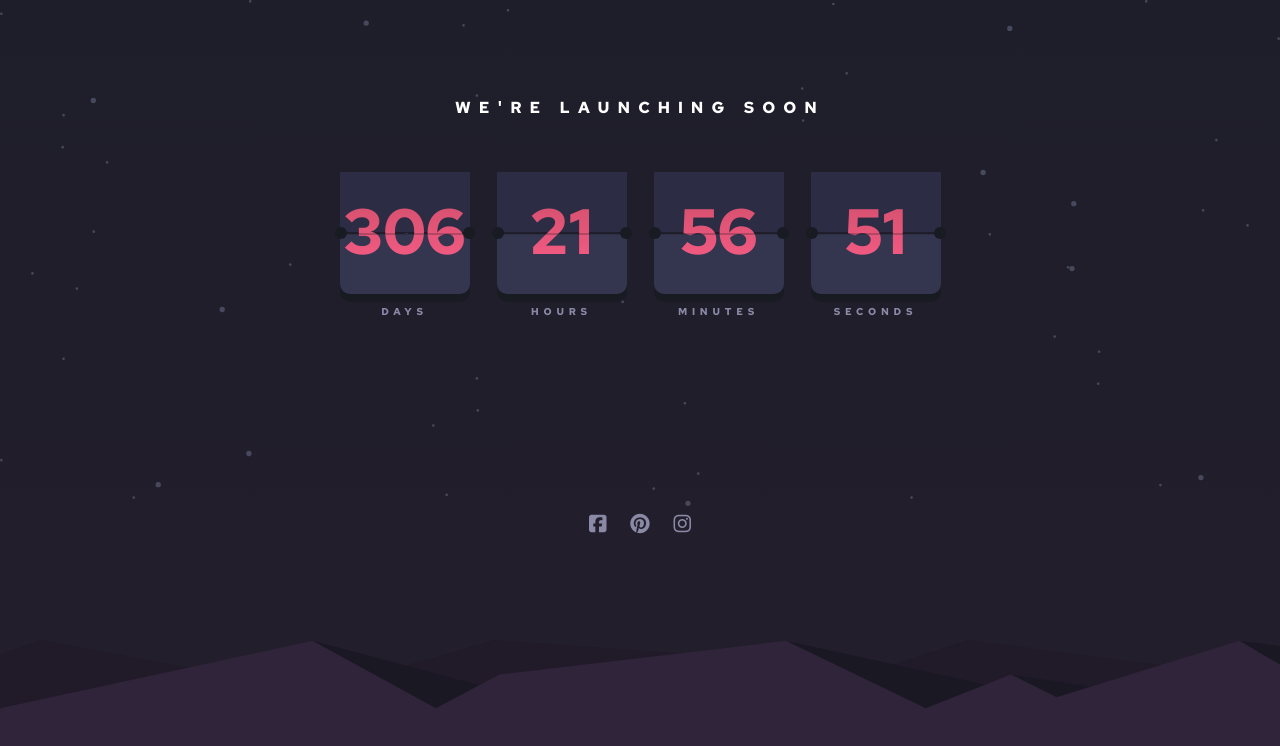
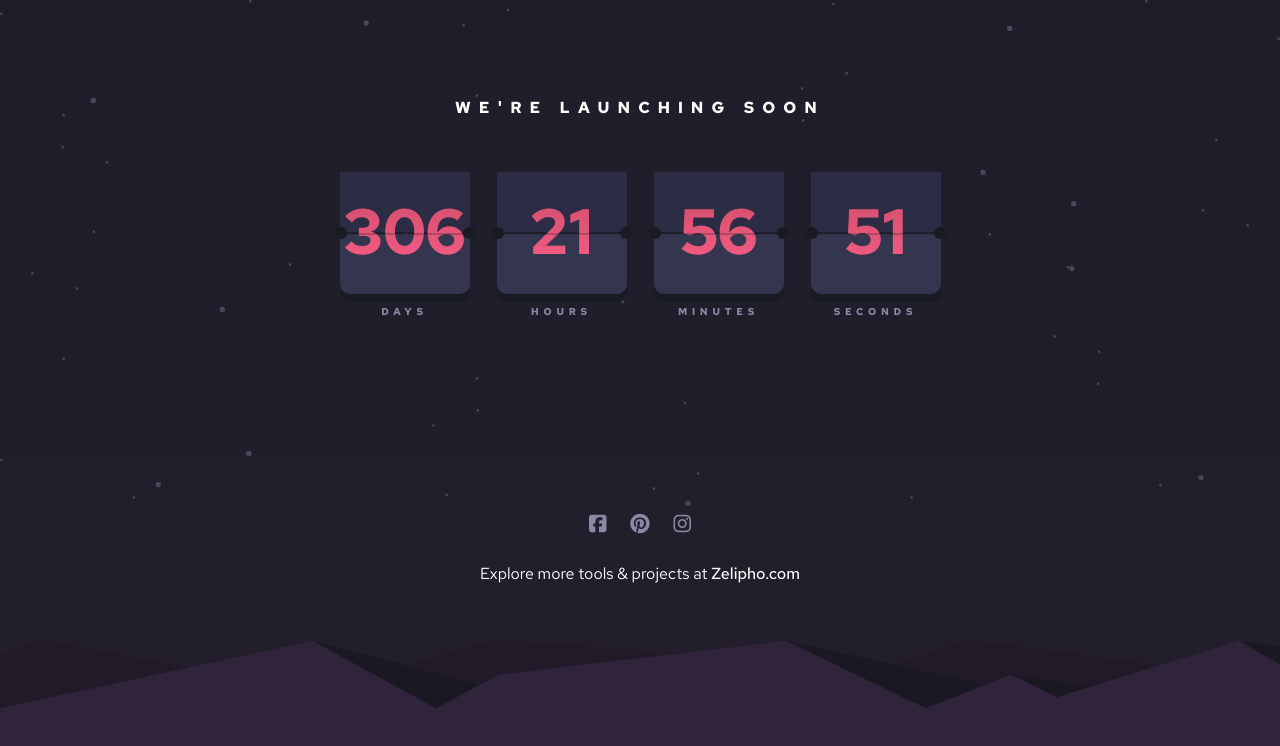
Before and after one commit to moeeza3/Launch-CountDown-Timer, a plain HTML site: page index.html in a window 1280 px wide. Drawn offline with nearby package versions, Linux system fonts and the light colour scheme.

Commit message:
Update index.html

```diff
--- a/index.html
+++ b/index.html
@@ -105,6 +105,14 @@
 
 
     </div>
+            <div class="text-center mt-4" style="font-family:Poppins, sans-serif;">
+  <p class="mb-0 text-white">
+    Explore more tools & projects at
+    <a href="https://zelipho.com" target="_blank" style="color:white; font-weight:500; text-decoration:none;">
+      Zelipho.com
+    </a>
+  </p>
+</div>
 </div>
 
 <script src="https://kit.fontawesome.com/05dd62d4c6.js" crossorigin="anonymous"></script>
```
